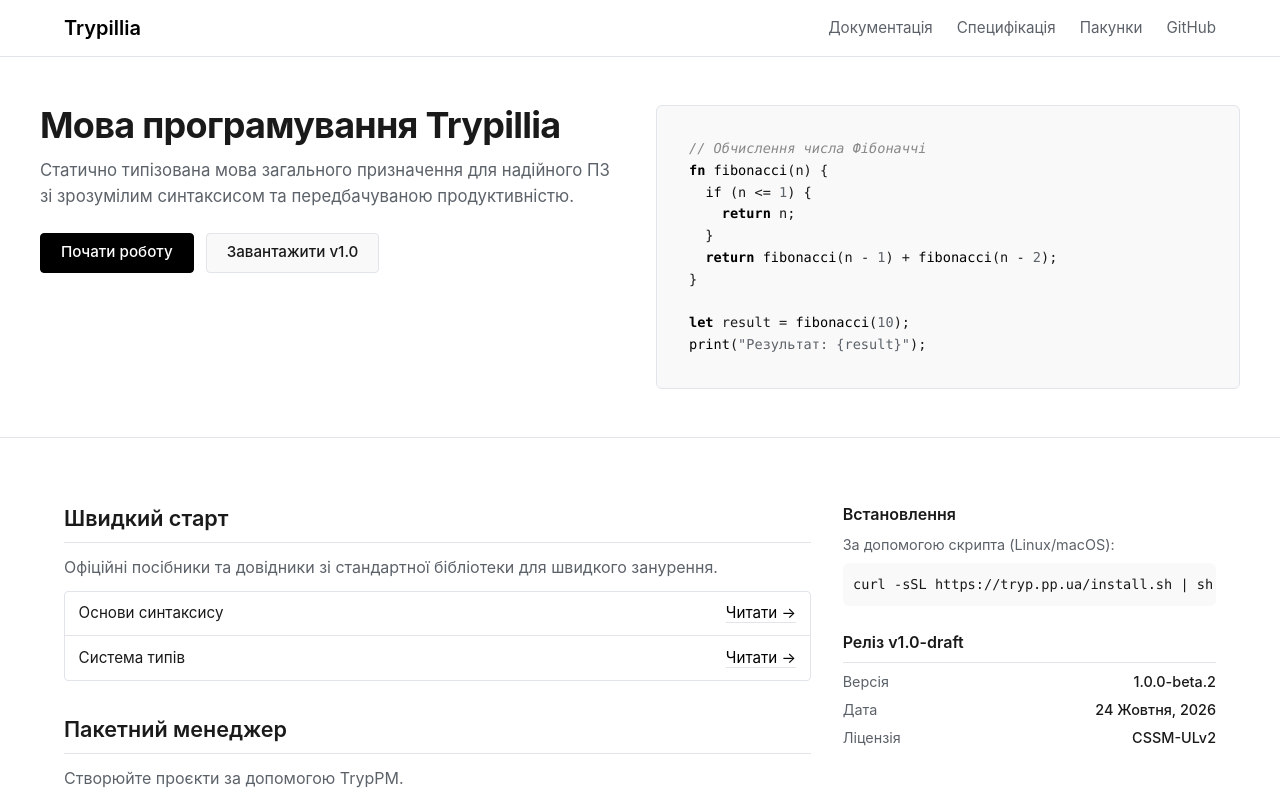
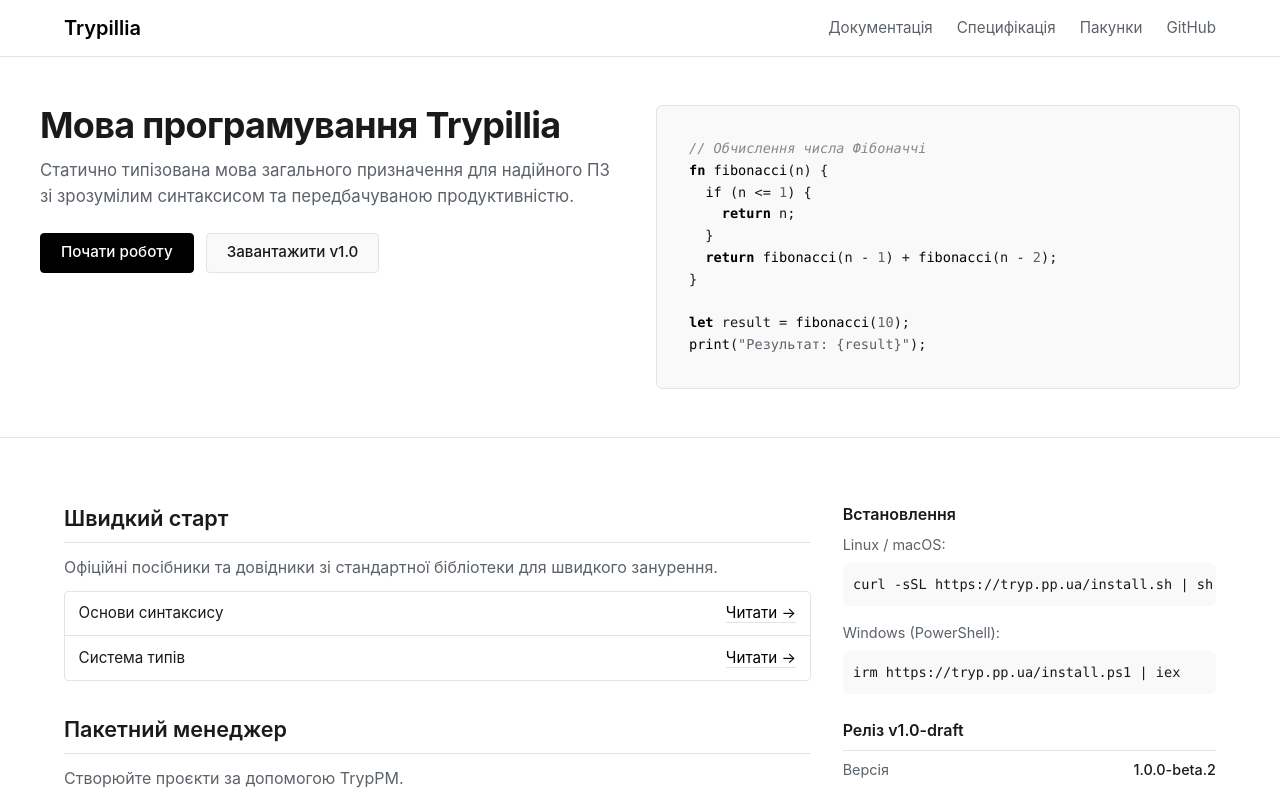
Before and after one commit to ChernegaSergiy/trypillia-language, a SvelteKit app in the folder website/: page / in a window 1280 px wide. Shown: the top 790 px of the page. Built offline with nearby package versions, Linux system fonts and the light colour scheme.

Commit message:
feat: Add Windows PowerShell install command to homepage

```diff
--- a/website/src/routes/+page.svelte
+++ b/website/src/routes/+page.svelte
@@ -66,9 +66,13 @@ print("Результат: {result}");`}
 	<aside>
 		<div class="sidebar-section">
 			<h3>Встановлення</h3>
-			<p>За допомогою скрипта (Linux/macOS):</p>
+			<p>Linux / macOS:</p>
 			<div class="code-block" style="border: none; padding: 0;">
 				<code style="border: none; background: transparent; padding: 0.65rem;">curl -sSL https://tryp.pp.ua/install.sh | sh</code>
+			</div>
+			<p style="margin-top: 1rem;">Windows (PowerShell):</p>
+			<div class="code-block" style="border: none; padding: 0;">
+				<code style="border: none; background: transparent; padding: 0.65rem;">irm https://tryp.pp.ua/install.ps1 | iex</code>
 			</div>
 		</div>
 
```
